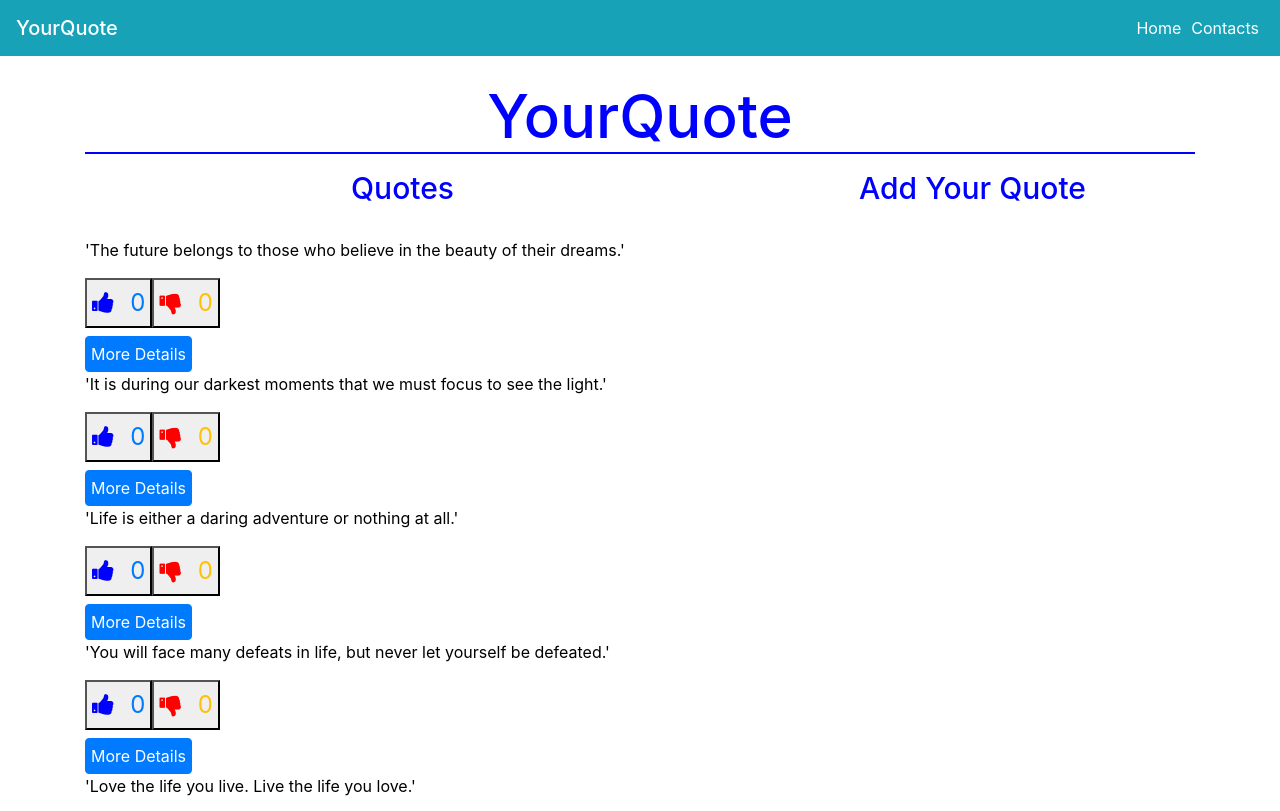
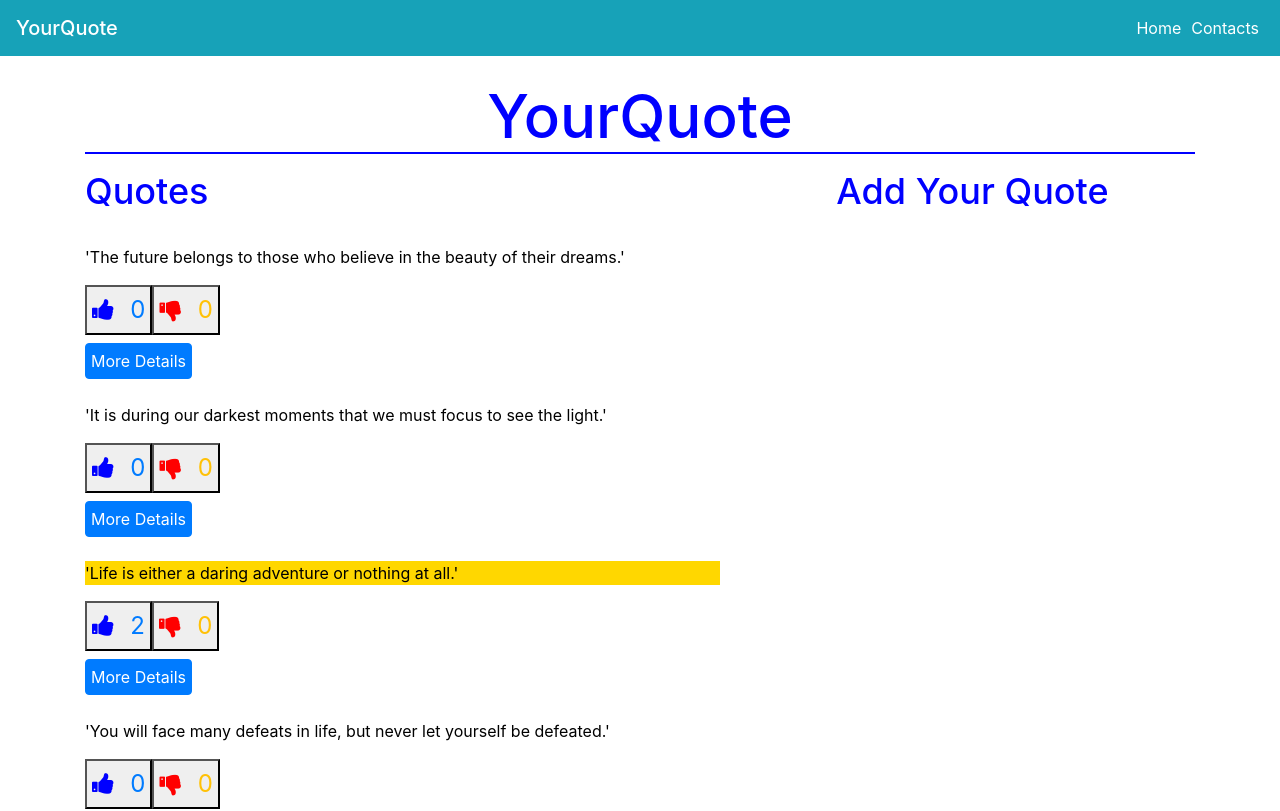
Before and after one commit to maureen-muriithi/YourQuotes, an Angular app in the folder Quotes/: page / in a window 1280 px wide. Shown: the top 811 px of the page. Built offline with nearby package versions, Linux system fonts and the light colour scheme.

Commit message:
Create form component

```diff
--- a/Quotes/src/app/app.component.css
+++ b/Quotes/src/app/app.component.css
@@ -16,7 +16,6 @@ h1{
 
 h4{
     color: blue;
-    font-size: 30px;
+    font-size: 36px;
     font-weight: 500;
-    text-align: center;
 }
--- a/Quotes/src/app/app.component.html
+++ b/Quotes/src/app/app.component.html
@@ -18,7 +18,7 @@
         <app-quotes></app-quotes>
       </div>
       <div class="col-md-5" >
-        <h4>Add Your Quote</h4>
+        <h4 class="text-center">Add Your Quote</h4>
         <br>
       </div>
     </div>
--- a/Quotes/src/app/app.module.ts
+++ b/Quotes/src/app/app.module.ts
@@ -7,6 +7,7 @@ import { NavbarComponent } from './navbar/navbar.component';
 import { QuotesComponent } from './quote/quotes.component';
 import { QuoteDetailsComponent } from './quote-details/quote-details.component';
 import { HighlightDirective } from './highlight.directive';
+import { QuoteFormComponent } from './quote-form/quote-form.component';
 
 @NgModule({
   declarations: [
@@ -14,7 +15,8 @@ import { HighlightDirective } from './highlight.directive';
     NavbarComponent,
     QuotesComponent,
     QuoteDetailsComponent,
-    HighlightDirective
+    HighlightDirective,
+    QuoteFormComponent
   ],
   imports: [
     BrowserModule,
--- /dev/null
+++ b/Quotes/src/app/quote-form/quote-form.component.html
@@ -0,0 +1 @@
+<p>quote-form works!</p>
--- /dev/null
+++ b/Quotes/src/app/quote-form/quote-form.component.ts
@@ -0,0 +1,15 @@
+import { Component, OnInit } from '@angular/core';
+
+@Component({
+  selector: 'app-quote-form',
+  templateUrl: './quote-form.component.html',
+  styleUrls: ['./quote-form.component.css']
+})
+export class QuoteFormComponent implements OnInit {
+
+  constructor() { }
+
+  ngOnInit(): void {
+  }
+
+}
--- a/Quotes/src/app/quote/quotes.component.html
+++ b/Quotes/src/app/quote/quotes.component.html
@@ -30,8 +30,9 @@
       <!-- <h6 id={{i}} appStrikethrough>{{goal.name}} due on {{goal.completeDate|date|uppercase}}</h6> -->
       <h6 id={{i}}></h6>
       <button (click)='toggleDetails(i)' class="btn btn-primary">More Details</button>
-    <br>
+    <br><br>
     <div class="text-center" *ngIf='quote.showDetails'>
       <app-quote-details  [quote]='quote' (isMediocre) = 'deleteQuote($event,i)'></app-quote-details>
     </div>
 </div>
+<br>
--- a/Quotes/src/app/quote/quotes.component.ts
+++ b/Quotes/src/app/quote/quotes.component.ts
@@ -11,7 +11,7 @@ export class QuotesComponent implements OnInit {
   quotes: Quote[] = [
     new Quote(1, "'The future belongs to those who believe in the beauty of their dreams.' ", "Eleanor Roosevelt", 0, 0, ),
     new Quote(2, "'It is during our darkest moments that we must focus to see the light.' ", "Aristotle", 0, 0),
-    new Quote(3, "'Life is either a daring adventure or nothing at all.' ", "Helen Keller", 0, 0),
+    new Quote(3, "'Life is either a daring adventure or nothing at all.' ", "Helen Keller", 2, 0),
     new Quote(4, "'You will face many defeats in life, but never let yourself be defeated.' " , "Maya Angelou", 0, 0),
     new Quote(5, "'Love the life you live. Live the life you love.' ", " Bob Marley", 0, 0),
     new Quote(6, "'Everything you've ever wanted is on the other side of fear.'", "George Addair", 0, 0)
```
Also changed, not shown: Quotes/src/app/quote-form/quote-form.component.css (added), 1 other file (tests, documents, lock files or other folders).
